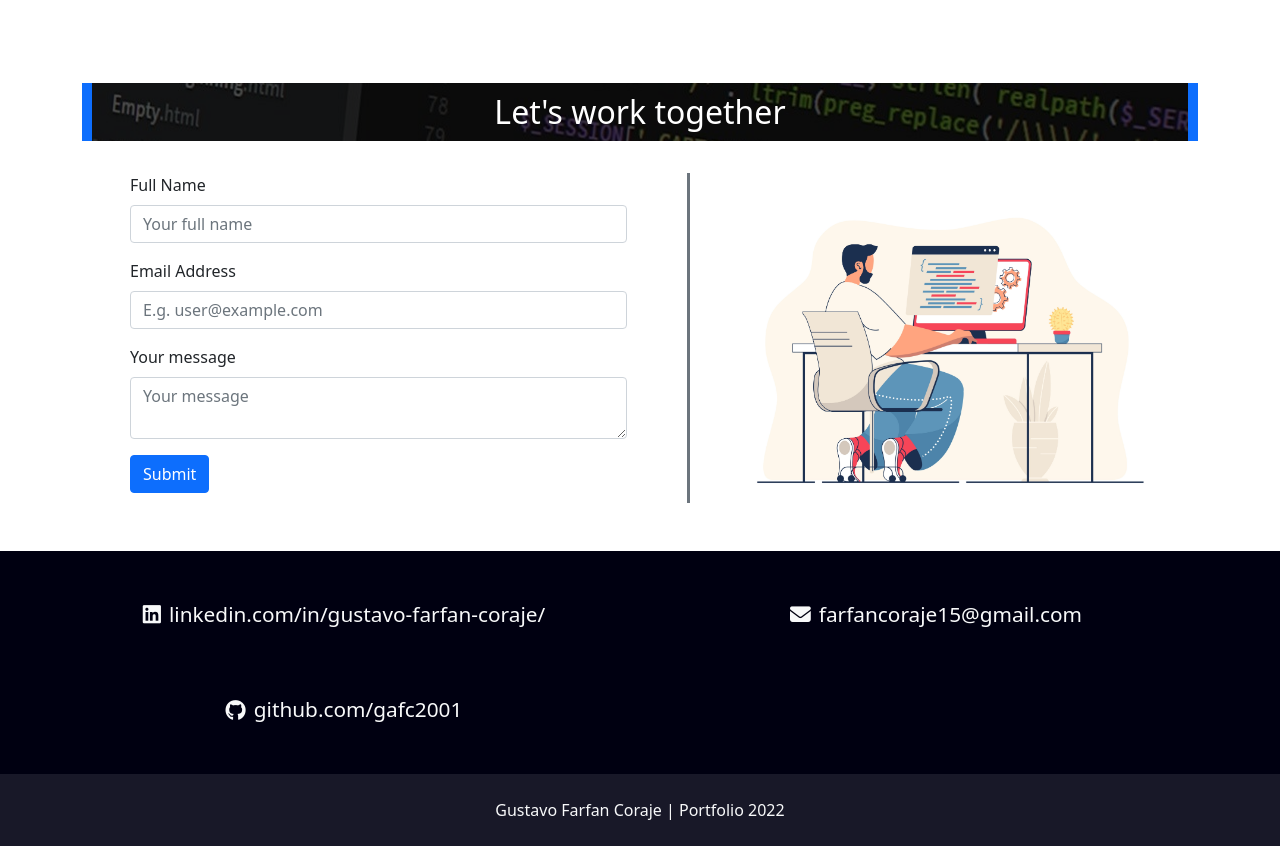
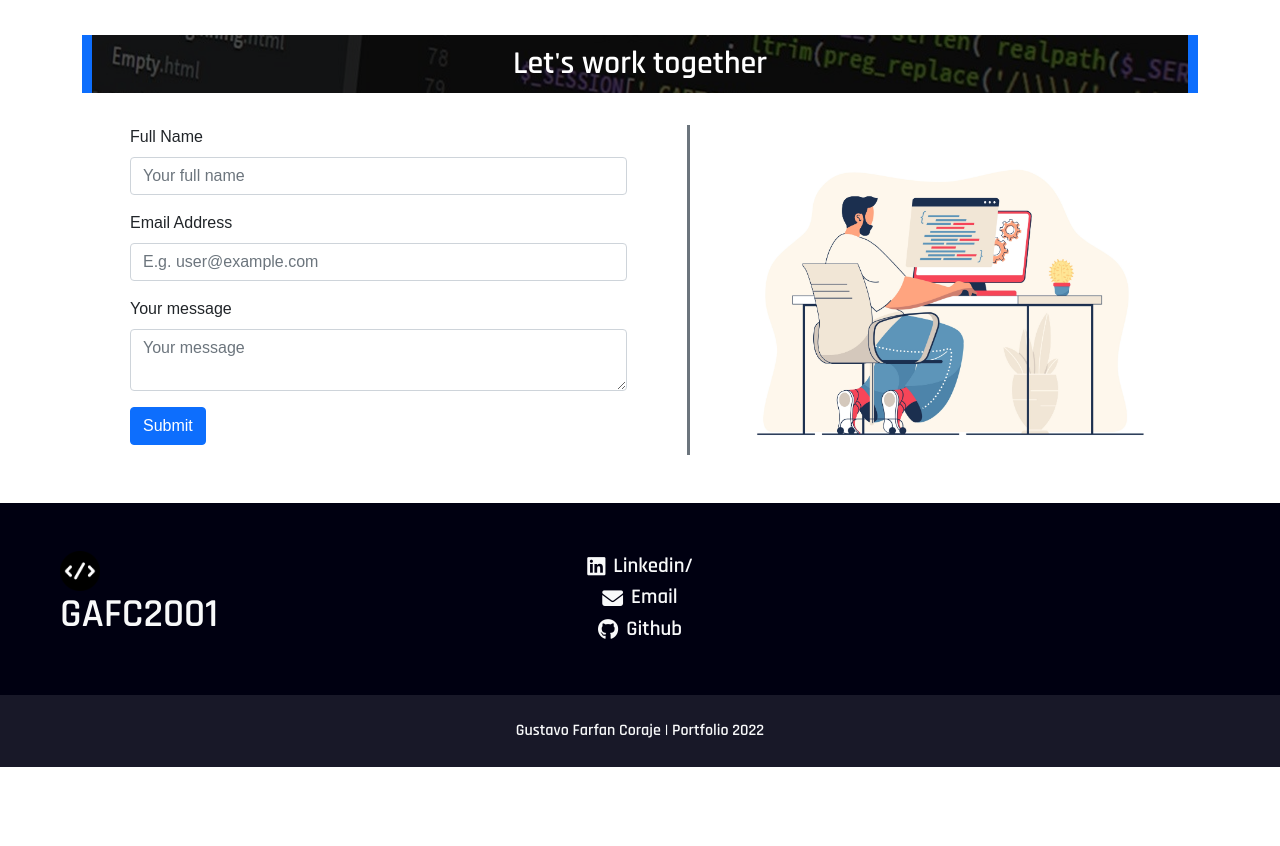
Before and after one commit to gafc2001/gafc2001.github.io, a React (Create React App) app: page / in a window 1280 px wide. Shown: the part 4100-4946 px from the top of the page. After the commit the page ends 4867 px from the top, so only its background shows below. Built offline with nearby package versions, Linux system fonts and the light colour scheme; no server answers.

Commit message:
font Rajdhani

```diff
--- a/public/index.html
+++ b/public/index.html
@@ -9,6 +9,9 @@
       name="description"
       content="Web site created using create-react-app"
     />
+    <link rel="preconnect" href="https://fonts.googleapis.com">
+  <link rel="preconnect" href="https://fonts.gstatic.com" crossorigin>
+  <link href="https://fonts.googleapis.com/css2?family=Rajdhani:wght@600;700&display=swap" rel="stylesheet">
     <link rel="apple-touch-icon" href="%PUBLIC_URL%/favicon.png" />
     <!--
       Notice the use of %PUBLIC_URL% in the tags above.
--- a/src/assets/css/main.css
+++ b/src/assets/css/main.css
@@ -1,3 +1,4 @@
+
 html{
   box-sizing: border-box;
 }
@@ -6,7 +7,7 @@ html{
 }
 body {
   min-height: 100vh;
-
+  font-family: 'Rajdhani', sans-serif;
 }
 
 img.img-profile {
@@ -34,7 +35,9 @@ img.img-profile {
   overflow: hidden;
   animation: typing 4s steps(22, end) forwards, blink .6s infinite;
 }
-
+.paragraph{
+  font-family: Arial, Helvetica, sans-serif;
+}
 @keyframes typing {
   0% {
     width: 0%;
--- a/src/components/Footer/Footer.js
+++ b/src/components/Footer/Footer.js
@@ -4,25 +4,31 @@ export const Footer = () => {
   return (
     <footer className="section container-fluid text-light" id="contact-section">
         <Row className="bg-footer p-5">
-            <Col lg="6">
+            <Col md="4">
+                <div>
+                    <img src={`${process.env.PUBLIC_URL}/favicon.png`} alt="icon" className='img-fluid' width="40"/>
+                    <h1>GAFC2001</h1>
+                </div>
+            </Col>
+            <Col md="4">
                 <a rel="noopener noreferrer" target="_blank"className="text-light text-center link footer-link"
                     href="https://www.linkedin.com/in/gustavo-farfan-coraje-64488b211/">
                     <i className="me-2 fab fa-linkedin"></i>
-                    <span>linkedin.com/in/gustavo-farfan-coraje/</span>
+                    <span>Linkedin/</span>
+                </a>
+                <a rel="noopener noreferrer" target="_blank"className="text-light text-center link footer-link" href="mailto:farfancoraje15@gmail.com">
+                    <i className="me-2 fas fa-envelope"></i>
+                    <span>Email</span>
+                </a>
+                <a rel="noopener noreferrer" target="_blank"className="text-light text-center link footer-link" href="https://github.com/gafc2001">
+                    <i className="me-2 fab fa-github"></i>
+                    <span>Github</span>
                 </a>
             </Col>
-            <Col lg="6">
-                <a rel="noopener noreferrer" target="_blank"className="text-light text-center link footer-link" href="mailto:farfancoraje15@gmail.com">
-                    <i className="me-2 fas fa-envelope"></i>
-                    <span>farfancoraje15@gmail.com</span>
-                </a>
+
+            <Col md="4">
             </Col>
-            <Col lg="6">
-                <a rel="noopener noreferrer" target="_blank"className="text-light text-center link footer-link" href="https://github.com/gafc2001">
-                    <i className="me-2 fab fa-github"></i>
-                    <span>github.com/gafc2001</span>
-                </a>
-            </Col>
+
         </Row>
         <div className="row bg-footer-secondary">
             <p className="m-0 text-center py-4">Gustavo Farfan Coraje | Portfolio <span id="year">2022</span></p>
--- a/src/components/Forms/ContactForm.jsx
+++ b/src/components/Forms/ContactForm.jsx
@@ -46,7 +46,7 @@ export const ContactForm = () => {
         <Section title={lang.contact.title}>
             <Row>
                 <Col className="mx-5">
-                    <Form validated={validate} onSubmit={handleSubmit}>
+                    <Form validated={validate} onSubmit={handleSubmit} className="paragraph">
                         <Form.Group className="mb-3" controlId="formName">
                             <Form.Label>{lang.contact.fields.name.title}</Form.Label>
                             <Form.Control name="name" onChange={(e) => handleInputChange(e)} type="text" placeholder={lang.contact.fields.name.placeholder} required value={formdata.name}/>
--- a/src/components/Header/Banner.js
+++ b/src/components/Header/Banner.js
@@ -18,7 +18,7 @@ export const Banner = () => {
           <p className="font-monospace fs-5 fw-light text-typing"><span className="purple">print</span>(<span
             className="string">"Software Developer"</span>)</p>
           <div className="ps-3 border-4 border-start border-custom fs-5">
-            {data.paragraphs.map( (paragraph,index) => <p key={index} >{paragraph}</p>)}
+            {data.paragraphs.map( (paragraph,index) => <p className="paragraph" key={index} >{paragraph}</p>)}
           </div>
           <div className="socialmedia-links">
             <ul className="list-inline">
--- a/src/components/Project/ProjectItem.js
+++ b/src/components/Project/ProjectItem.js
@@ -8,7 +8,7 @@ export const ProjectItem = ({ data }) => {
         <Row className="border-2 border-bottom border-primary mb-5 pb-5">
             <Col lg="7" className="mb-3">
                 <h3>{data.title}</h3>
-                {data.paragraphs.map((item,it) => <p key={it}>{item}</p>)}
+                {data.paragraphs.map((item,it) => <p className="paragraph" key={it}>{item}</p>)}
                 {data.links.map((link,it) => {
                     return (
                         <div key={it} className="project-links d-flex align-items-md-center flex-column flex-sm-row">
```
